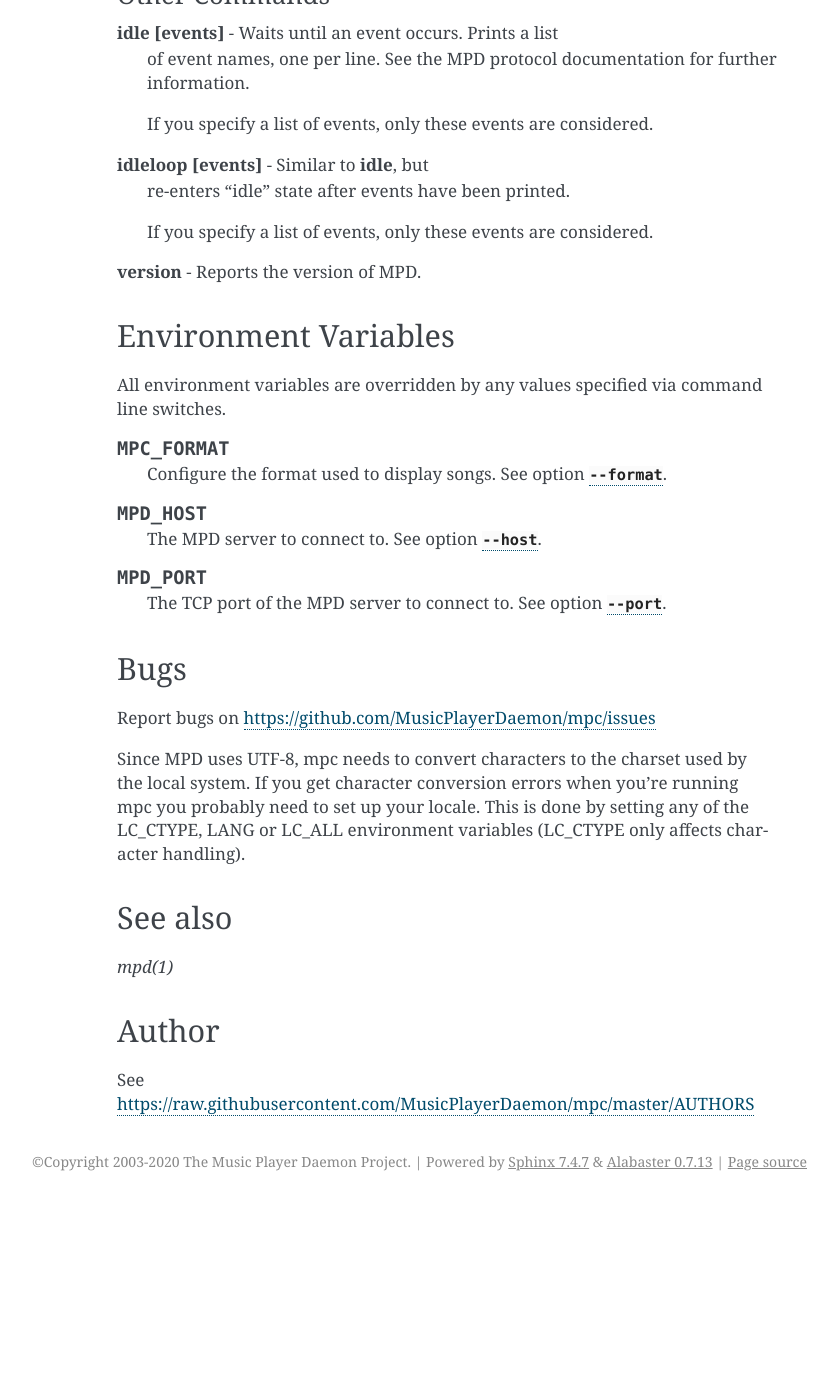
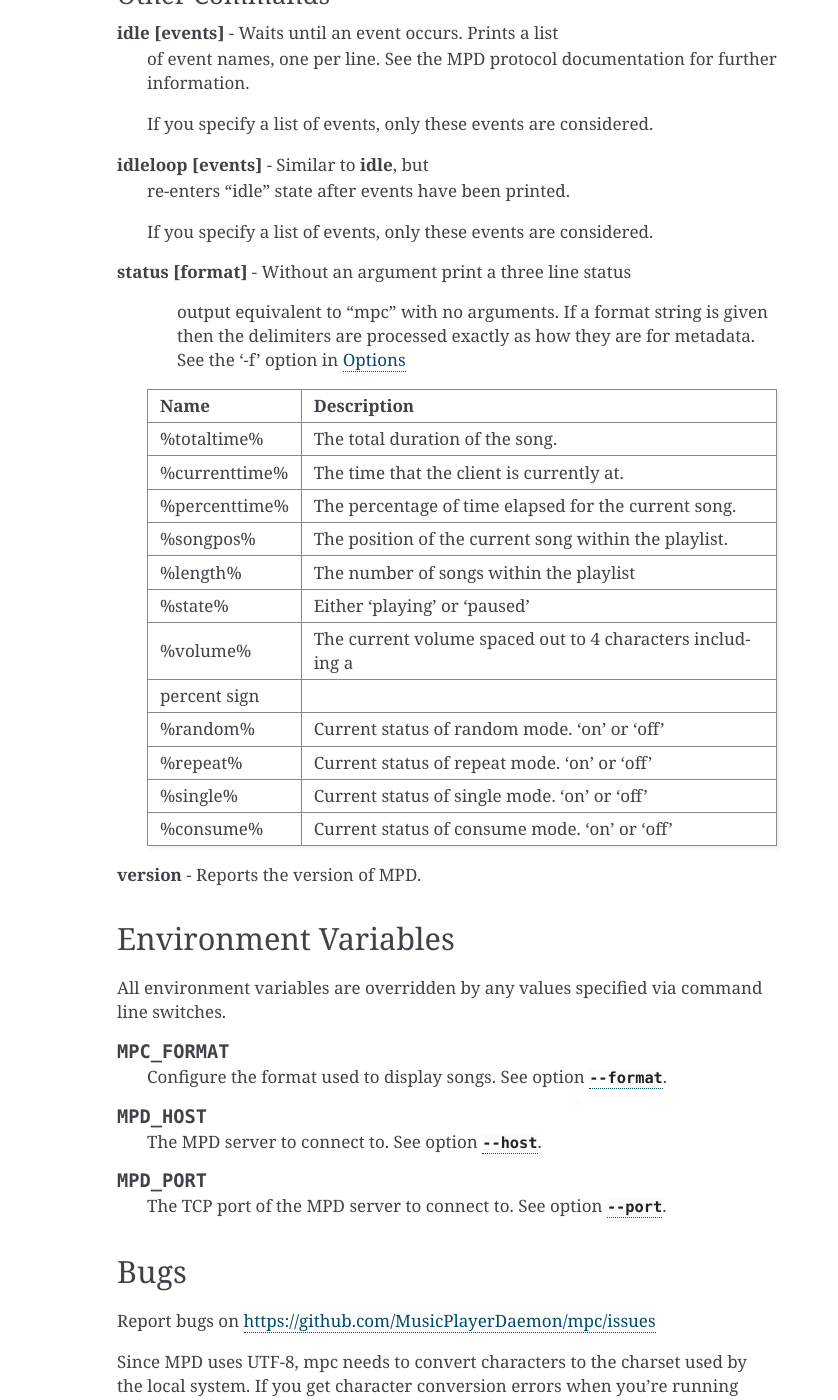
Before and after one commit to MusicPlayerDaemon/mpc, a Sphinx documentation site: the page built from doc/index.rst, in a window 1280 px wide and 1400 px high, scrolled down 7633 px. Shown: the whole window, without its empty margins (303-1141 px from the left). Built offline with Sphinx 7.4.7, drawn with Linux system fonts in a browser that asks for light colours; before the commit the page ends 8834 px from its top, so only the background shows below that.

Commit message:
Added docs for custom status

```diff
--- a/doc/index.rst
+++ b/doc/index.rst
@@ -377,6 +377,28 @@
 
    If you specify a list of events, only these events are considered.
 
+:command:`status [format]` - Without an argument print a three line status
+   output equivalent to "mpc" with no arguments. If a format string is given then
+   the delimiters are processed exactly as how they are for metadata. See the '-f'
+   option in `Options`_
+
+ ================== ======================================================
+ Name               Description
+ ================== ======================================================
+ %totaltime%        The total duration of the song.
+ %currenttime%      The time that the client is currently at.
+ %percenttime%      The percentage of time elapsed for the current song.
+ %songpos%          The position of the current song within the playlist.
+ %length%           The number of songs within the playlist
+ %state%            Either 'playing' or 'paused'
+ %volume%           The current volume spaced out to 4 characters including a
+ percent sign
+ %random%           Current status of random mode. 'on' or 'off'
+ %repeat%           Current status of repeat mode. 'on' or 'off'
+ %single%           Current status of single mode. 'on' or 'off'
+ %consume%          Current status of consume mode. 'on' or 'off'
+ ================== ======================================================
+
 :command:`version` - Reports the version of MPD.
 
 
```
